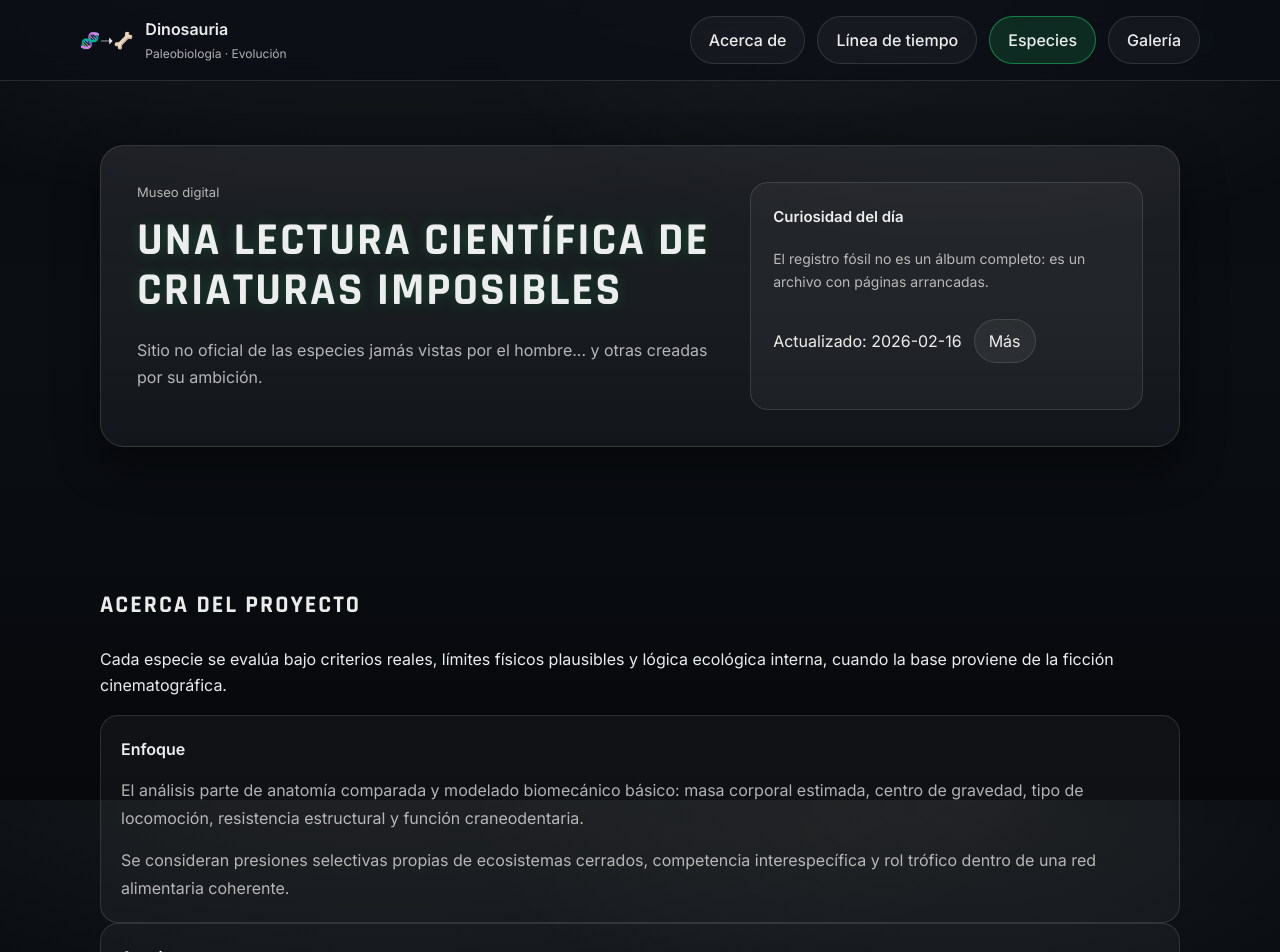
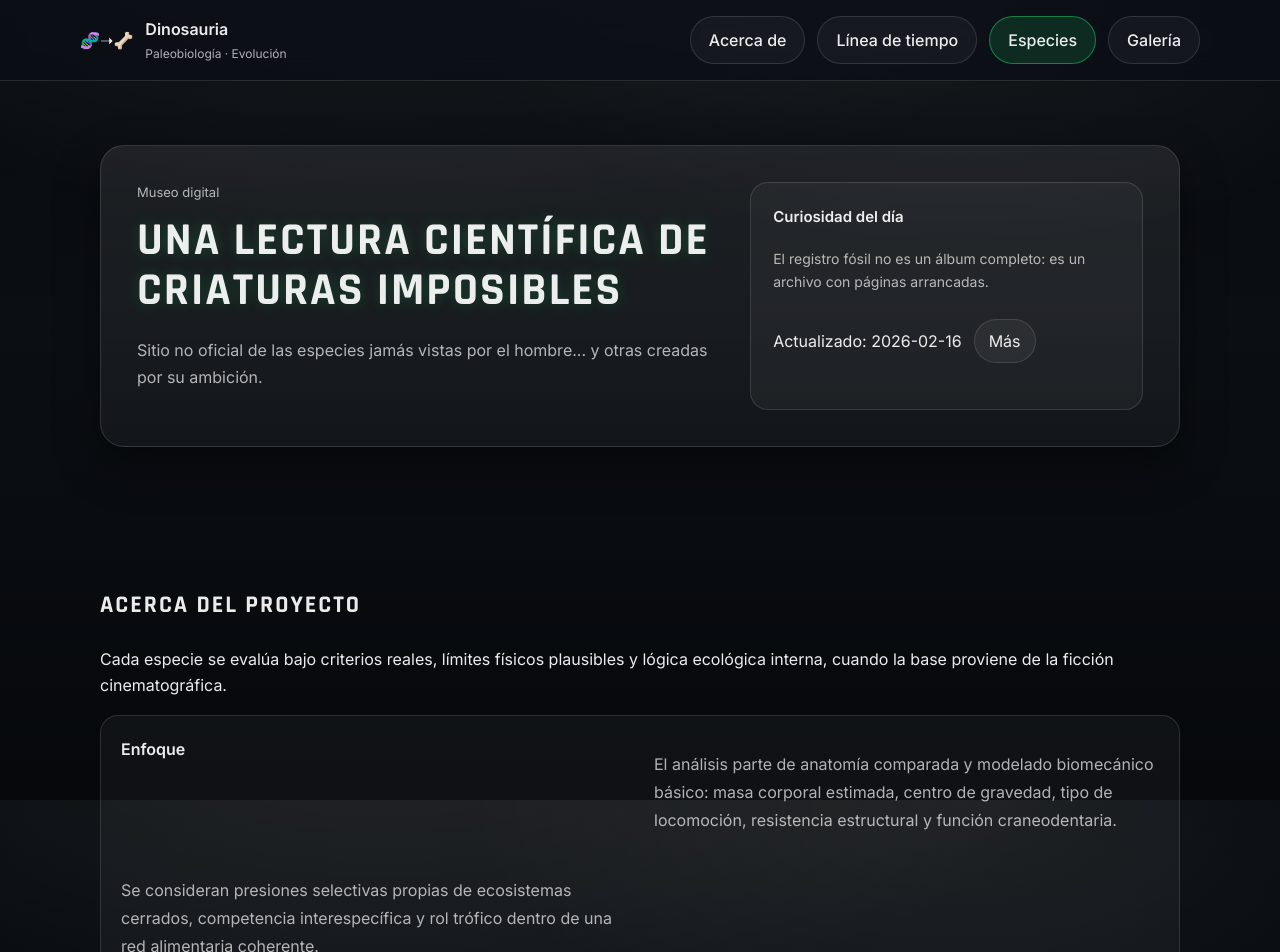
Before and after one commit to lu-developer476/Dinosauria, a React (Vite) app: page / in a window 1280 px wide. Shown: the top 952 px of the page. Built offline with nearby package versions, Linux system fonts and the light colour scheme.

Commit message:
styles.css

```diff
--- a/src/styles.css
+++ b/src/styles.css
@@ -202,7 +202,9 @@ section[id]{scroll-margin-top:90px}
 
 /* CARDS */
 .card{
-  grid-column:span 6;
+  display: grid;
+  grid-template-columns: repeat(2, 1fr);
+  gap: 28px;
   border-radius:var(--radius);
   border:1px solid var(--line);
   background:rgba(255,255,255,0.04);
```
